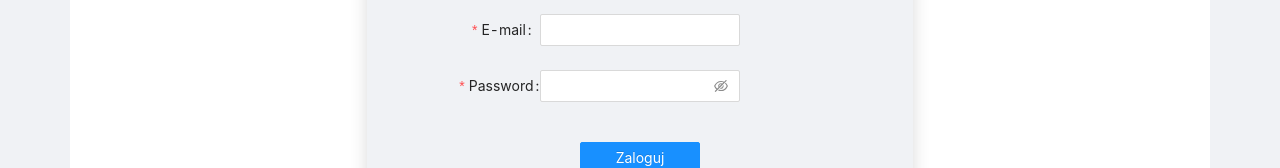
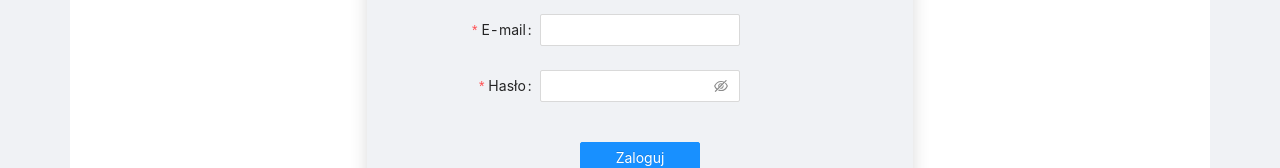
Before and after one commit to wiktord2000/Group-Finder, a React (Create React App) app in the folder Lab3/group_finder/: page /login in a window 1280 px wide. Shown: the part 256-424 px from the top of the page. Built offline with nearby package versions, Linux system fonts and the light colour scheme.

Commit message:
Add User model

```diff
--- a/Lab3/group_finder/src/Pages/Login/Login.js
+++ b/Lab3/group_finder/src/Pages/Login/Login.js
@@ -60,7 +60,7 @@ function Login(){
                         </Form.Item>
 
                         {/* Password*/}
-                        <Form.Item label="Password" name="password" rules={passwordRules}>
+                        <Form.Item label="Hasło" name="password" rules={passwordRules}>
                             <Input.Password />
                         </Form.Item>
 
```
Also changed, not shown: Lab3/group_finder/src/Models/User.js (added, +11 -0 lines).
